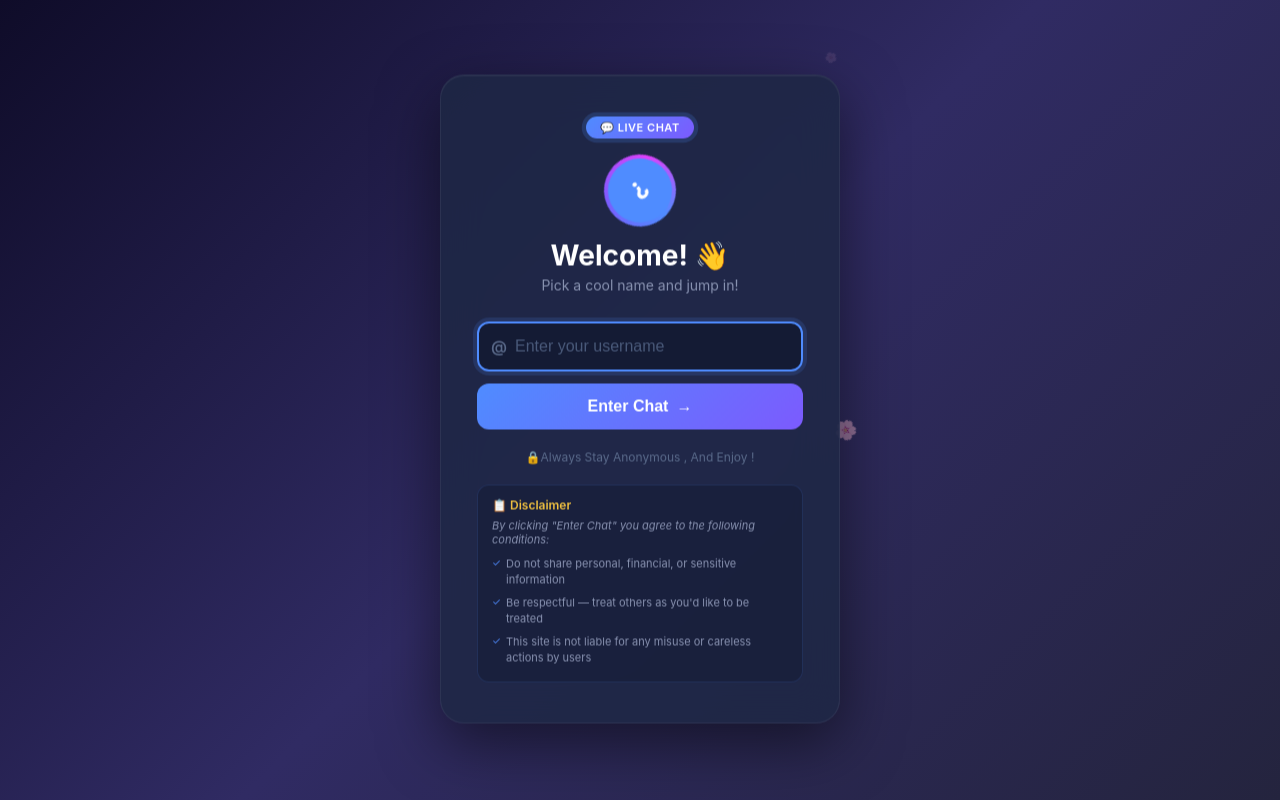
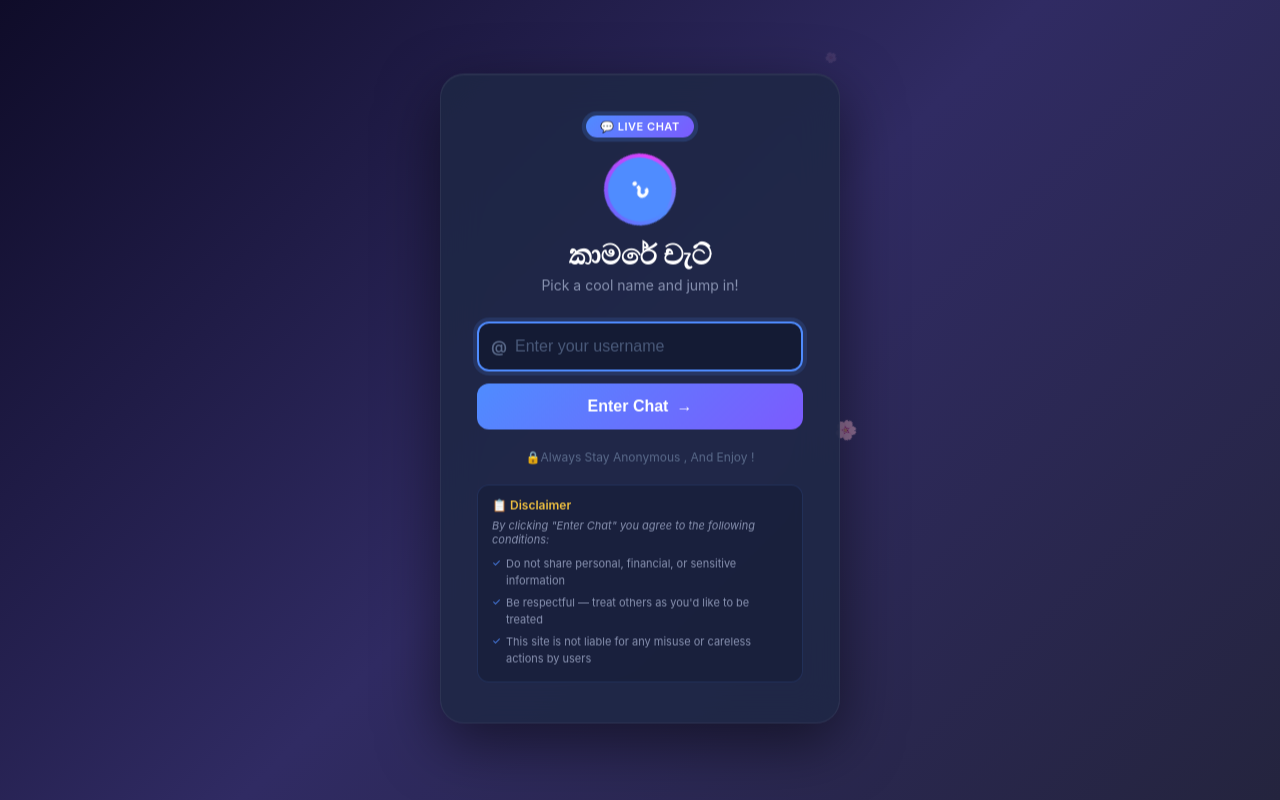
Before and after one commit to dkcngomes/chat-app, a React (Vite) app in the folder frontend/: page / in a window 1280 px wide. Built offline with nearby package versions, Linux system fonts and the light colour scheme; no server answers.

Commit message:
fix: change login heading to Sinhala 'කාමරේ චැට්'

```diff
--- a/frontend/src/pages/LoginPage.tsx
+++ b/frontend/src/pages/LoginPage.tsx
@@ -78,7 +78,7 @@ export default function LoginPage() {
                     </div>
                 </div>
 
-                <h1>Welcome! 👋</h1>
+                <h1>කාමරේ චැට්</h1>
                 <p className="subtitle">Pick a cool name and jump in!</p>
 
                 <form onSubmit={handleSubmit}>
```
